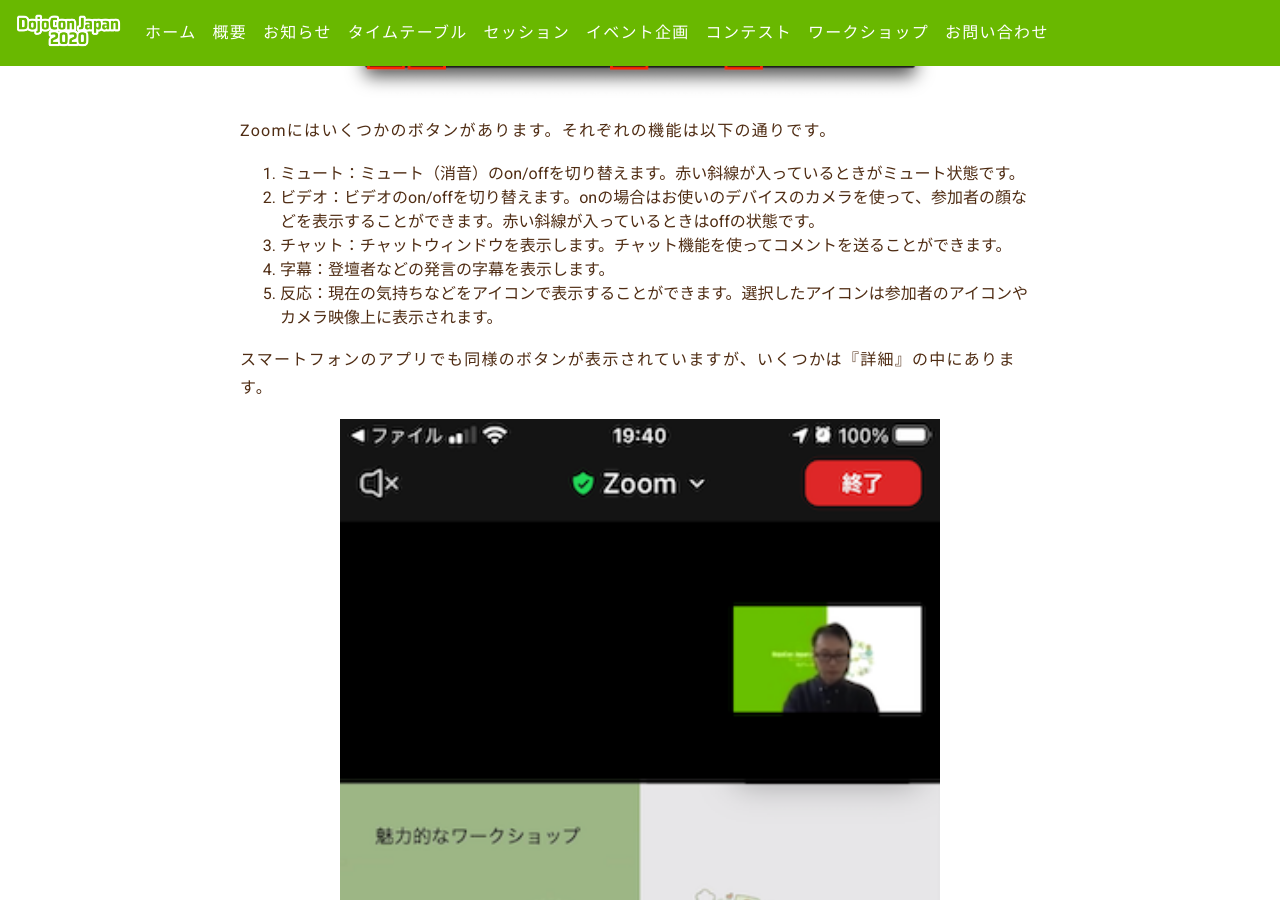
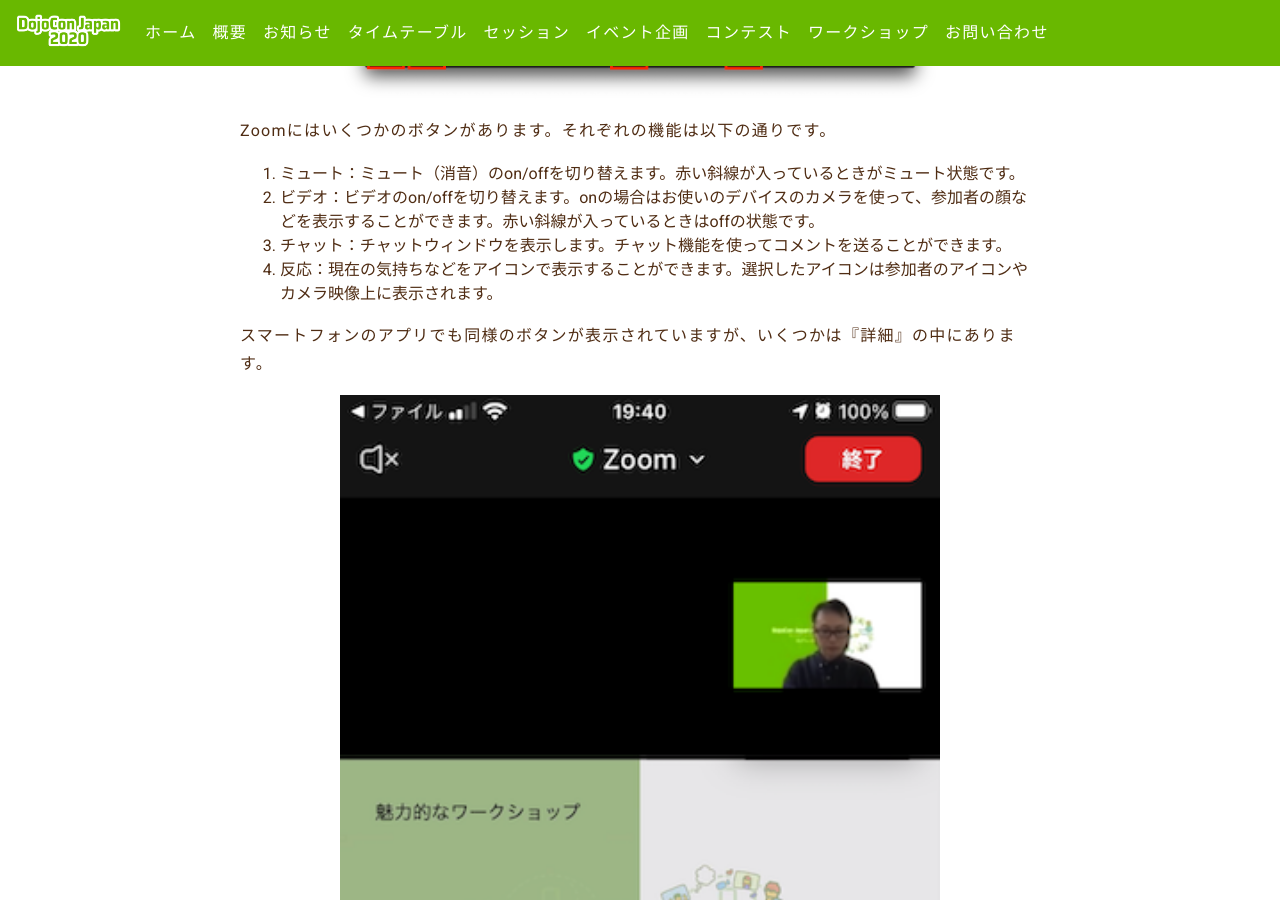
Before and after one commit to coderdojo-japan/dojocon2020.coderdojo.jp, a Jekyll site: the page built from _posts/2020-12-22-about-online-tools.md, in a window 1280 px wide and 900 px high, scrolled down 2658 px. Built offline with Jekyll 4.4.1, drawn with Linux system fonts in a browser that asks for light colours; nearby versions of some CDN libraries; some web fonts are replaced.

Commit message:
[オンラインツール紹介] 画像の番号と文章の番号がずれてたので修正

```diff
--- a/_posts/2020-12-22-about-online-tools.md
+++ b/_posts/2020-12-22-about-online-tools.md
@@ -43,8 +43,7 @@
 1. ミュート：ミュート（消音）のon/offを切り替えます。赤い斜線が入っているときがミュート状態です。
 2. ビデオ：ビデオのon/offを切り替えます。onの場合はお使いのデバイスのカメラを使って、参加者の顔などを表示することができます。赤い斜線が入っているときはoffの状態です。
 3. チャット：チャットウィンドウを表示します。チャット機能を使ってコメントを送ることができます。
-4. 字幕：登壇者などの発言の字幕を表示します。
-5. 反応：現在の気持ちなどをアイコンで表示することができます。選択したアイコンは参加者のアイコンやカメラ映像上に表示されます。
+4. 反応：現在の気持ちなどをアイコンで表示することができます。選択したアイコンは参加者のアイコンやカメラ映像上に表示されます。
 
 
 スマートフォンのアプリでも同様のボタンが表示されていますが、いくつかは『詳細』の中にあります。
```
